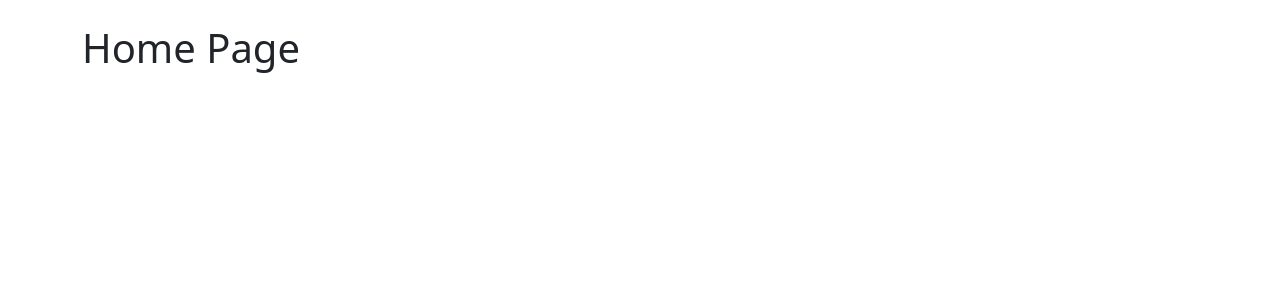
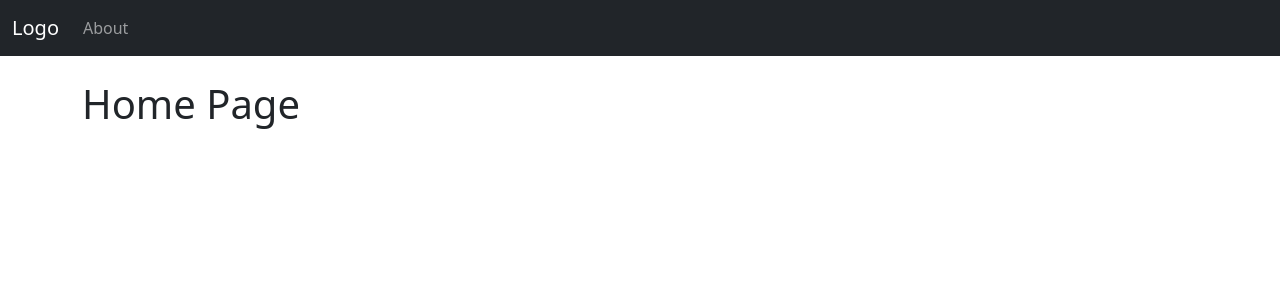
Before and after one commit to Manuel7806/Django-Blog, a Django app: page / in a window 1280 px wide. Shown: the top 300 px of the page. Run offline with Django 4.2, Linux system fonts and the light colour scheme.

Commit message:
Created a header and added it to base.html

```diff
--- a/blogger/user/templates/base.html
+++ b/blogger/user/templates/base.html
@@ -13,6 +13,8 @@
     </title>
 </head>
 <body>
+    {% include 'header.html' %}
+
    <div class="container mt-4 mb-4">
         {% block content %}{% endblock content %}
    </div>
--- /dev/null
+++ b/blogger/user/templates/header.html
@@ -0,0 +1,19 @@
+<nav class="navbar navbar-expand-md bg-dark navbar-dark">
+    <div class="container-fluid">
+        <a href="{% url 'home' %}" class="navbar-brand">
+            Logo
+        </a>
+        <button class="navbar-toggler" type="button" data-bs-toggle="collapse" data-bs-target="#navbar">
+            <span class="navbar-toggler-icon"></span>
+        </button>
+        <div class="collapse navbar-collapse" id="navbar">
+            <ul class="navbar-nav">
+                <li class="nav-item">
+                    <a href="#" class="nav-link">
+                        About
+                    </a>
+                </li>
+            </ul>
+        </div>
+    </div>
+</nav>
--- a/blogger/user/templates/home.html
+++ b/blogger/user/templates/home.html
@@ -4,6 +4,7 @@
     Home
 {% endblock title %}
 
+
 {% block content %}
     <h1>
         Home Page
```
Also changed, not shown: blogger/user/views.py (+0 -26 lines), blogger/db.sqlite3.
